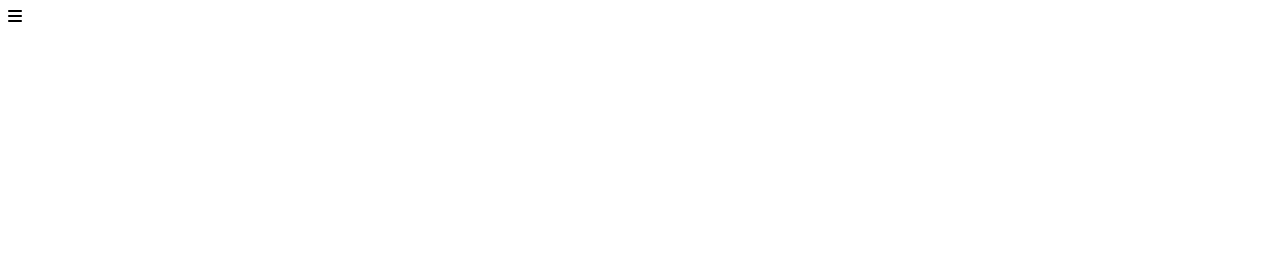
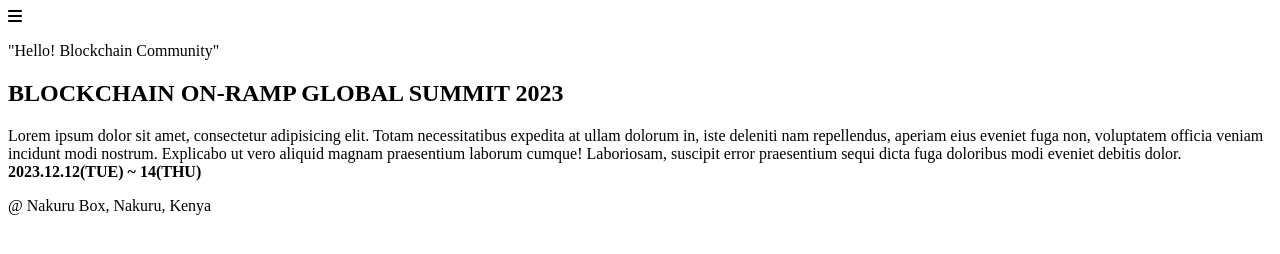
Before and after one commit to microvese-projects/blockchain-summit, a website: page index.html in a window 1280 px wide. Drawn offline with Linux system fonts and the light colour scheme.

Commit message:
Add hero section text

```diff
--- a/index.html
+++ b/index.html
@@ -17,5 +17,23 @@
       </div>
     </nav>
   </header>
+  <!-- home section -->
+  <section id="home">
+    <div class="hero">
+      <p>
+        "Hello! Blockchain Community"
+      </p>
+      <h1 id="hero-heading">
+        BLOCKCHAIN ON-RAMP GLOBAL SUMMIT 2023
+      </h1>
+    </div>
+    <div id="hero-description">
+      Lorem ipsum dolor sit amet, consectetur adipisicing elit. Totam necessitatibus expedita at ullam dolorum in, iste deleniti nam repellendus, aperiam eius eveniet fuga non, voluptatem officia veniam incidunt modi nostrum. Explicabo ut vero aliquid magnam praesentium laborum cumque! Laboriosam, suscipit error praesentium sequi dicta fuga doloribus modi eveniet debitis dolor.
+    </div>
+    <div id="dates">
+      <strong id="hero-bold">2023.12.12(TUE) ~ 14(THU)</strong>
+      <p id="venue">@ Nakuru Box, Nakuru, Kenya</p>
+    </div>
+  </section>
 </body>
 </html>
```
